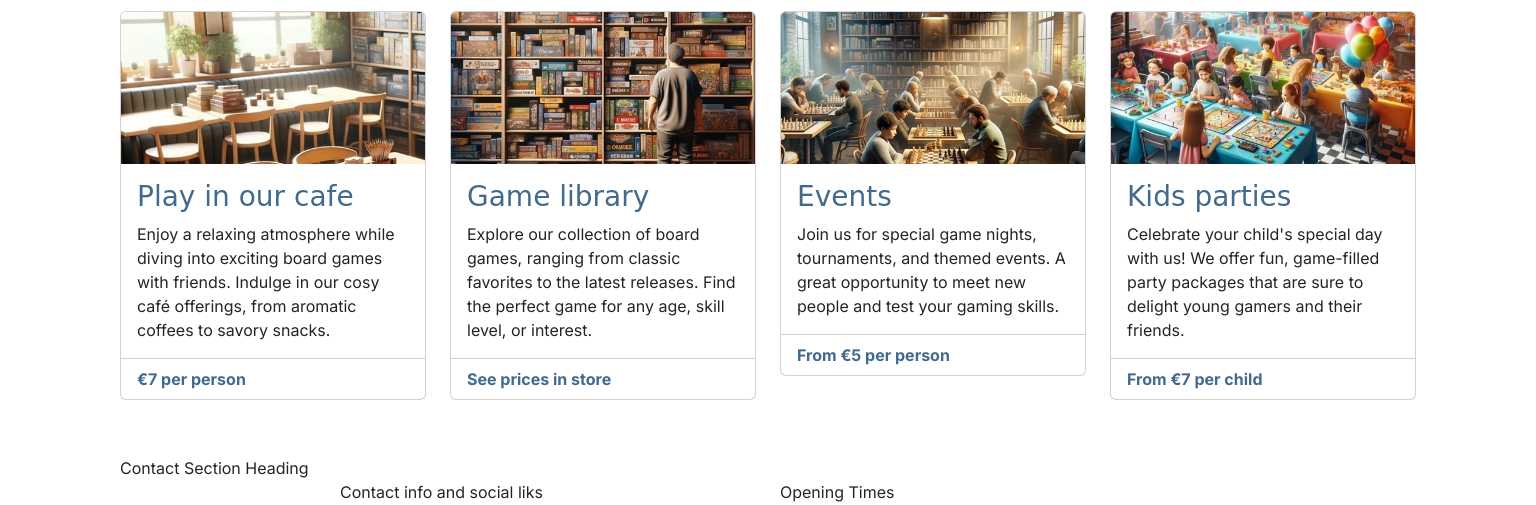
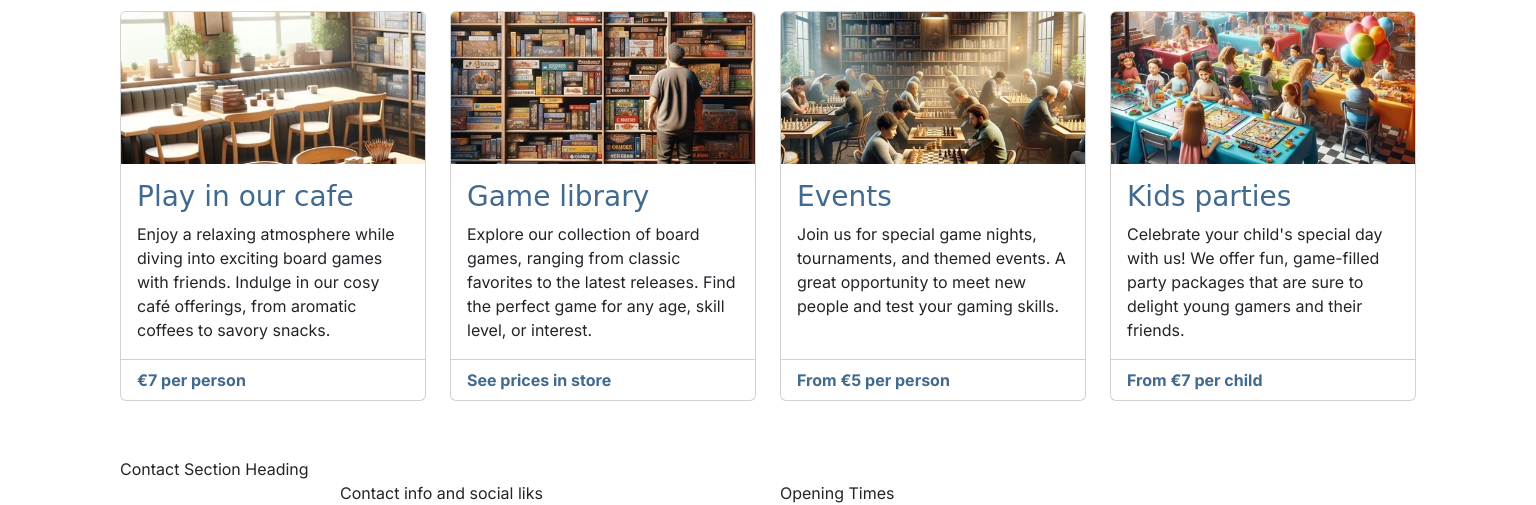
Before and after one commit to lowrycode/boardwalk-games, a plain HTML site: page index.html in a window 1536 px wide. Shown: the part 586-1091 px from the top of the page. Drawn offline with nearby package versions, Linux system fonts and the light colour scheme; a web font is replaced by a local one.

Commit message:
Adjust service card heights for consistency using media queries

```diff
--- a/assets/css/style.css
+++ b/assets/css/style.css
@@ -82,3 +82,38 @@ h2 {
     border: 2px solid white;
     background-color: lightgray;
 } */
+
+
+/* Media queries */
+
+/* Medium devices (tablets - 768px and up) */
+@media screen and (min-width: 768px) {
+    /* Make service cards the same height */
+    #services .card-body {
+        min-height: 191px;
+    }
+}
+
+/* Large devices (laptops - 992px and up) */
+@media screen and (min-width: 992px) {
+    /* Make service cards the same height */
+    #services .card-body {
+        min-height: auto;
+    }
+}
+
+/* Extra Large devices (1200px and up) */
+@media screen and (min-width: 1200px) {
+    /* Make service cards the same height */
+    #services .card-body {
+        min-height: 220px;
+    }
+}
+
+/* XXL devices (1200px and up) */
+@media screen and (min-width: 1400px) {
+    /* Make service cards the same height */
+    #services .card-body {
+        min-height: 195px;
+    }
+}
```
